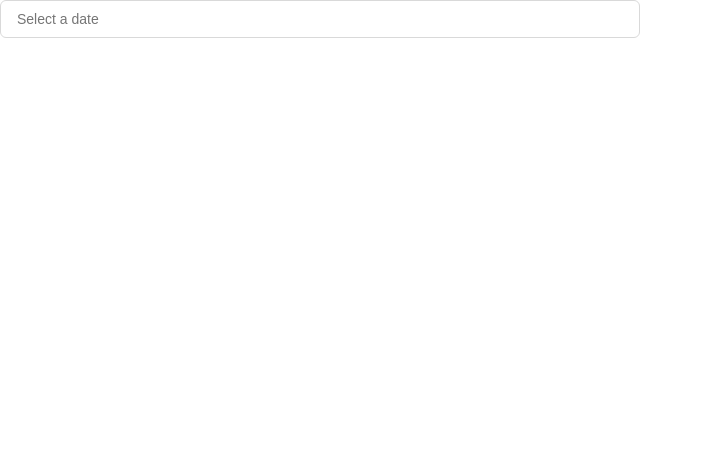
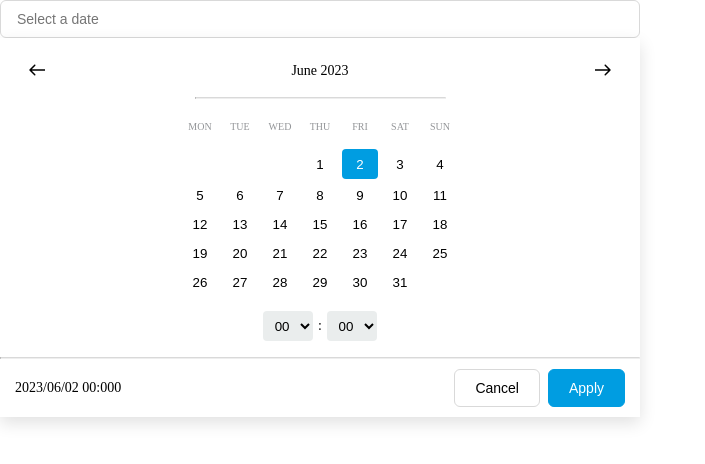
Before and after one commit to snigdho611/custom-react-datepicker, a React (Create React App) app: page / in a window 1280 px wide. Shown: the top 464 px of the page, without its empty margins (0-705 px from the left). Built offline with nearby package versions, Linux system fonts and the light colour scheme.

Commit message:
Added arrows and updated design

```diff
--- a/src/App.tsx
+++ b/src/App.tsx
@@ -1,5 +1,6 @@
 import { useEffect, useState } from "react";
 import Datepicker from "./components/Datepicker";
+import RightArrow from "icons/RightArrow";
 
 function App() {
   const [date, setDate] = useState<Date>();
@@ -11,8 +12,8 @@ function App() {
   return (
     <div style={{ width: "50%" }}>
       <Datepicker
-        onChange={(e)=>{
-          setDate(e)
+        onChange={(e) => {
+          setDate(e);
         }}
       />
     </div>
--- a/src/components/Datepicker/Footer/index.tsx
+++ b/src/components/Datepicker/Footer/index.tsx
@@ -1,36 +1,32 @@
 /* eslint-disable react/button-has-type */
 /* eslint-disable arrow-body-style */
-import { IFooterProps } from 'interface'
+import { IFooterProps } from "interface";
 
-const Footer: React.FC<IFooterProps> = ({
-  dateObj,
-  handleConfirm,
-  handleCancel
-}) => {
+const Footer: React.FC<IFooterProps> = ({ dateObj, handleConfirm, handleCancel }) => {
   return (
-    <div className='datepicker_modal_footer'>
-      <hr className="datepicker_modal_footer_divider"/>
-      <div className='datepicker_modal_footer_content'>
-        <div className='datepicker_modal_footer_content_text'>
-          {`${dateObj.year}/${String(dateObj.month + 1).padStart(
-            2,
-            '0'
-          )}/${String(dateObj.date).padStart(2, '0')} ${String(
-            dateObj.hours
-          ).padStart(2, '0')}:${String(dateObj.minutes).padStart(2, '0')}`}
-          {dateObj.hours > 11 ? 'PM' : 'AM'}
+    <div className="datepicker_modal_footer">
+      <hr className="datepicker_modal_footer_divider" />
+      <div className="datepicker_modal_footer_content">
+        <div className="datepicker_modal_footer_content_text">
+          {`${dateObj.year}/${String(dateObj.month + 1).padStart(2, "0")}/${String(
+            dateObj.date
+          ).padStart(2, "0")} ${String(dateObj.hours).padStart(2, "0")}:${String(
+            dateObj.minutes
+          ).padStart(2, "0")}`}
+          {/* {dateObj.hours > 11 ? 'PM' : 'AM'} */}
+          {dateObj.hours}
         </div>
-        <div className='datepicker_modal_footer_content_buttons'>
+        <div className="datepicker_modal_footer_content_buttons">
           <button
             type="button"
-            className='datepicker_modal_footer_content_buttons-cancel'
+            className="datepicker_modal_footer_content_buttons-cancel"
             onClick={() => handleCancel()}
           >
             Cancel
           </button>
           <button
             type="button"
-            className='datepicker_modal_footer_content_buttons-confirm'
+            className="datepicker_modal_footer_content_buttons-confirm"
             onClick={() => handleConfirm()}
           >
             Apply
@@ -38,7 +34,7 @@ const Footer: React.FC<IFooterProps> = ({
         </div>
       </div>
     </div>
-  )
-}
+  );
+};
 
-export default Footer
+export default Footer;
--- a/src/components/Datepicker/Header/index.tsx
+++ b/src/components/Datepicker/Header/index.tsx
@@ -1,62 +1,63 @@
-import { IDate } from 'interface'
+import { IDate } from "interface";
 // import { ReactComponent as ArrowLeft} from 'icons/left-arrow.svg'
-// import { ReactComponent as ArrowRight} from '../../../icons/right-arrow.svg'
+import RightArrrow from "icons/RightArrow";
+import LeftArrow from "icons/LeftArrow";
 // import test from 'icons/test'
 
 interface IHeaderProps {
-  selected: IDate
-  onNext: () => void
-  onPrev: () => void
+  selected: IDate;
+  onNext: () => void;
+  onPrev: () => void;
 }
 
 const Header: React.FC<IHeaderProps> = ({ selected, onNext, onPrev }) => {
   const getMonthName = (monthIndex: number) => {
     switch (monthIndex) {
       case 0:
-        return 'January'
+        return "January";
       case 1:
-        return 'February'
+        return "February";
       case 2:
-        return 'March'
+        return "March";
       case 3:
-        return 'April'
+        return "April";
       case 4:
-        return 'May'
+        return "May";
       case 5:
-        return 'June'
+        return "June";
       case 6:
-        return 'July'
+        return "July";
       case 7:
-        return 'August'
+        return "August";
       case 8:
-        return 'September'
+        return "September";
       case 9:
-        return 'October'
+        return "October";
       case 10:
-        return 'November'
+        return "November";
       case 11:
-        return 'December'
+        return "December";
       default:
-        break
+        break;
     }
-  }
+  };
 
   return (
-    <div className='datepicker_modal_header'>
-      <div className='datepicker_modal_header_buttons'>
+    <div className="datepicker_modal_header">
+      <div className="datepicker_modal_header_buttons">
         <button type="button" onClick={onPrev}>
-          {"<"}
-          </button>
+          <LeftArrow />
+        </button>
         <div>
           {getMonthName(selected.month)} {selected.year}
         </div>
         <button type="button" onClick={onNext}>
-          {">"}
-          </button>
+          <RightArrrow />
+        </button>
       </div>
-      <hr className='datepicker_modal_header_divider' />
+      <hr className="datepicker_modal_header_divider" />
     </div>
-  )
-}
+  );
+};
 
-export default Header
+export default Header;
--- a/src/components/Datepicker/index.scss
+++ b/src/components/Datepicker/index.scss
@@ -185,6 +185,7 @@ $cellwidth: 36px;
   outline: 1px solid #009de1;
   border-radius: 4px;
   border: none;
+  cursor: pointer;
 }
 
 .selected-day {
--- a/src/components/Datepicker/index.tsx
+++ b/src/components/Datepicker/index.tsx
@@ -9,56 +9,62 @@ import DatepickerFooter from "./Footer";
 const Datepicker: React.FC<IDatepickerProps> = ({
   width = "100%",
   onChange,
-  date,
+  selected,
   disabled = false,
 }) => {
+  const currentYear = new Date().getFullYear();
+  const currentMonth = new Date().getMonth();
+  const currentDate = new Date().getDate();
+  const currentHour = new Date().getHours();
+  const currentMinute = new Date().getMinutes();
+  const currentSeconds = new Date().getSeconds();
   const [dateObj, setDateObj] = useState<IDate>({
-    date: date ? new Date(date).getDate() : new Date().getDate(),
-    month: date ? new Date(date).getMonth() : new Date().getMonth(),
-    year: date ? new Date(date).getFullYear() : new Date().getFullYear(),
-    hours: date ? new Date(date).getHours() : 0,
-    minutes: date ? new Date(date).getMinutes() : 0,
+    date: selected ? new Date(selected).getDate() : currentDate,
+    month: selected ? new Date(selected).getMonth() : currentMonth,
+    year: selected ? new Date(selected).getFullYear() : currentYear,
+    hours: selected ? new Date(selected).getHours() : 0,
+    minutes: selected ? new Date(selected).getMinutes() : 0,
   });
   const [finalObj, setFinalDateObj] = useState<IDate | null>(
-    date
+    selected
       ? {
-          date: date ? new Date(date).getDate() : new Date().getDate(),
-          month: date ? new Date(date).getMonth() : new Date().getMonth(),
-          year: date ? new Date(date).getFullYear() : new Date().getFullYear(),
-          hours: date ? new Date(date).getHours() : 0,
-          minutes: date ? new Date(date).getMinutes() : 0,
+          date: selected ? new Date(selected).getDate() : currentDate,
+          month: selected ? new Date(selected).getMonth() : currentMonth,
+          year: selected ? new Date(selected).getFullYear() : currentYear,
+          hours: selected ? new Date(selected).getHours() : 0,
+          minutes: selected ? new Date(selected).getMinutes() : 0,
         }
       : null
   );
   const currentDateObj = useRef<IDate>({
-    date: date ? new Date(date).getDate() : new Date().getDate(),
-    month: date ? new Date(date).getMonth() : new Date().getMonth(),
-    year: date ? new Date(date).getFullYear() : new Date().getFullYear(),
-    hours: date ? new Date(date).getHours() : new Date().getHours(),
-    minutes: date ? new Date(date).getMinutes() : new Date().getMinutes(),
+    date: selected ? new Date(selected).getDate() : currentDate,
+    month: selected ? new Date(selected).getMonth() : currentMonth,
+    year: selected ? new Date(selected).getFullYear() : currentYear,
+    hours: selected ? new Date(selected).getHours() : currentHour,
+    minutes: selected ? new Date(selected).getMinutes() : currentMinute,
   });
   const menuRef = useRef<HTMLDivElement | null>(null);
   const inputRef = useRef<HTMLInputElement | null>(null);
-  const [open, setOpen] = useState<boolean>(false);
+  const [open, setOpen] = useState<boolean>(true);
 
-  useEffect(() => {
-    if (disabled) {
-      return;
-    }
-    const handleClickOutside = (event: Event) => {
-      if (inputRef.current && inputRef.current.contains(event.target as Node)) {
-        setOpen(!open);
-      }
-      if (open && menuRef.current && !menuRef.current.contains(event.target as Node)) {
-        setOpen(!open);
-      }
-    };
-    document.addEventListener("mousedown", handleClickOutside);
+  // useEffect(() => {
+  //   if (disabled) {
+  //     return;
+  //   }
+  //   const handleClickOutside = (event: Event) => {
+  //     if (inputRef.current && inputRef.current.contains(event.target as Node)) {
+  //       setOpen(!open);
+  //     }
+  //     if (open && menuRef.current && !menuRef.current.contains(event.target as Node)) {
+  //       setOpen(!open);
+  //     }
+  //   };
+  //   document.addEventListener("mousedown", handleClickOutside);
 
-    return () => {
-      document.removeEventListener("mousedown", handleClickOutside);
-    };
-  }, [menuRef, setOpen, open, disabled]);
+  //   return () => {
+  //     document.removeEventListener("mousedown", handleClickOutside);
+  //   };
+  // }, [menuRef, setOpen, open, disabled]);
 
   const onNext = () => {
     if (dateObj.month === 11) {
@@ -116,15 +122,7 @@ const Datepicker: React.FC<IDatepickerProps> = ({
 
   const handleConfirm = () => {
     setFinalDateObj(dateObj);
-    onChange(
-      new Date(
-        dateObj.year,
-        dateObj.month,
-        dateObj.date,
-        dateObj.hours,
-        dateObj.minutes
-      )
-    );
+    onChange(new Date(dateObj.year, dateObj.month, dateObj.date, dateObj.hours, dateObj.minutes));
     setOpen(false);
   };
 
@@ -145,12 +143,11 @@ const Datepicker: React.FC<IDatepickerProps> = ({
         className="datepicker_input"
         value={
           finalObj
-            ? `${finalObj.year}/${String(finalObj.month + 1).padStart(
-                2,
-                "0"
-              )}/${String(finalObj.date).padStart(2, "0")} ${String(
-                finalObj.hours
-              ).padStart(2, "0")}:${String(finalObj.minutes).padStart(2, "0")}`
+            ? `${finalObj.year}/${String(finalObj.month + 1).padStart(2, "0")}/${String(
+                finalObj.date
+              ).padStart(2, "0")} ${String(finalObj.hours).padStart(2, "0")}:${String(
+                finalObj.minutes
+              ).padStart(2, "0")}`
             : ""
         }
         placeholder="Select a date"
@@ -158,11 +155,7 @@ const Datepicker: React.FC<IDatepickerProps> = ({
       />
       {open ? (
         <div className="datepicker_modal" ref={menuRef}>
-          <DatepickerHeader
-            selected={dateObj}
-            onNext={onNext}
-            onPrev={onPrev}
-          />
+          <DatepickerHeader selected={dateObj} onNext={onNext} onPrev={onPrev} />
           <DatepickerCalendar
             onDateClick={onDateClick}
             dateObj={dateObj}
--- /dev/null
+++ b/src/icons/LeftArrow.tsx
@@ -0,0 +1,14 @@
+import React from "react";
+
+const LeftArrow = () => {
+  return (
+    <svg width="16" height="12" viewBox="0 0 32 24" fill="none" xmlns="http://www.w3.org/2000/svg">
+      <path
+        d="M0.939338 10.9393C0.353551 11.5251 0.353552 12.4749 0.939338 13.0607L10.4853 22.6066C11.0711 23.1924 12.0208 23.1924 12.6066 22.6066C13.1924 22.0208 13.1924 21.0711 12.6066 20.4853L4.12132 12L12.6066 3.51472C13.1924 2.92893 13.1924 1.97919 12.6066 1.3934C12.0208 0.807614 11.0711 0.807614 10.4853 1.3934L0.939338 10.9393ZM32 10.5L2 10.5L2 13.5L32 13.5L32 10.5Z"
+        fill="black"
+      />
+    </svg>
+  );
+};
+
+export default LeftArrow;
--- /dev/null
+++ b/src/icons/RightArrow.tsx
@@ -0,0 +1,14 @@
+import React from "react";
+
+const RightArrow = () => {
+  return (
+    <svg width="16" height="12" viewBox="0 0 32 24" fill="none" xmlns="http://www.w3.org/2000/svg">
+      <path
+        d="M31.0607 13.0607C31.6464 12.4749 31.6464 11.5251 31.0607 10.9393L21.5147 1.3934C20.9289 0.807614 19.9792 0.807614 19.3934 1.3934C18.8076 1.97919 18.8076 2.92893 19.3934 3.51472L27.8787 12L19.3934 20.4853C18.8076 21.0711 18.8076 22.0208 19.3934 22.6066C19.9792 23.1924 20.9289 23.1924 21.5147 22.6066L31.0607 13.0607ZM-1.31134e-07 13.5L30 13.5L30 10.5L1.31134e-07 10.5L-1.31134e-07 13.5Z"
+        fill="black"
+      />
+    </svg>
+  );
+};
+
+export default RightArrow;
--- a/src/interface/index.ts
+++ b/src/interface/index.ts
@@ -10,9 +10,9 @@ export interface IDate {
 
 export interface IDatepickerProps {
   width?: string;
-  date?: Date;
-  disabled?:boolean
-  onChange: (date: Date)=>void
+  selected?: Date;
+  disabled?: boolean;
+  onChange: (date: Date) => void;
 }
 
 export interface ICalendarProps {
```
Also changed, not shown: src/icons/left-arrow.svg (deleted), src/icons/right-arrow.svg (deleted).
